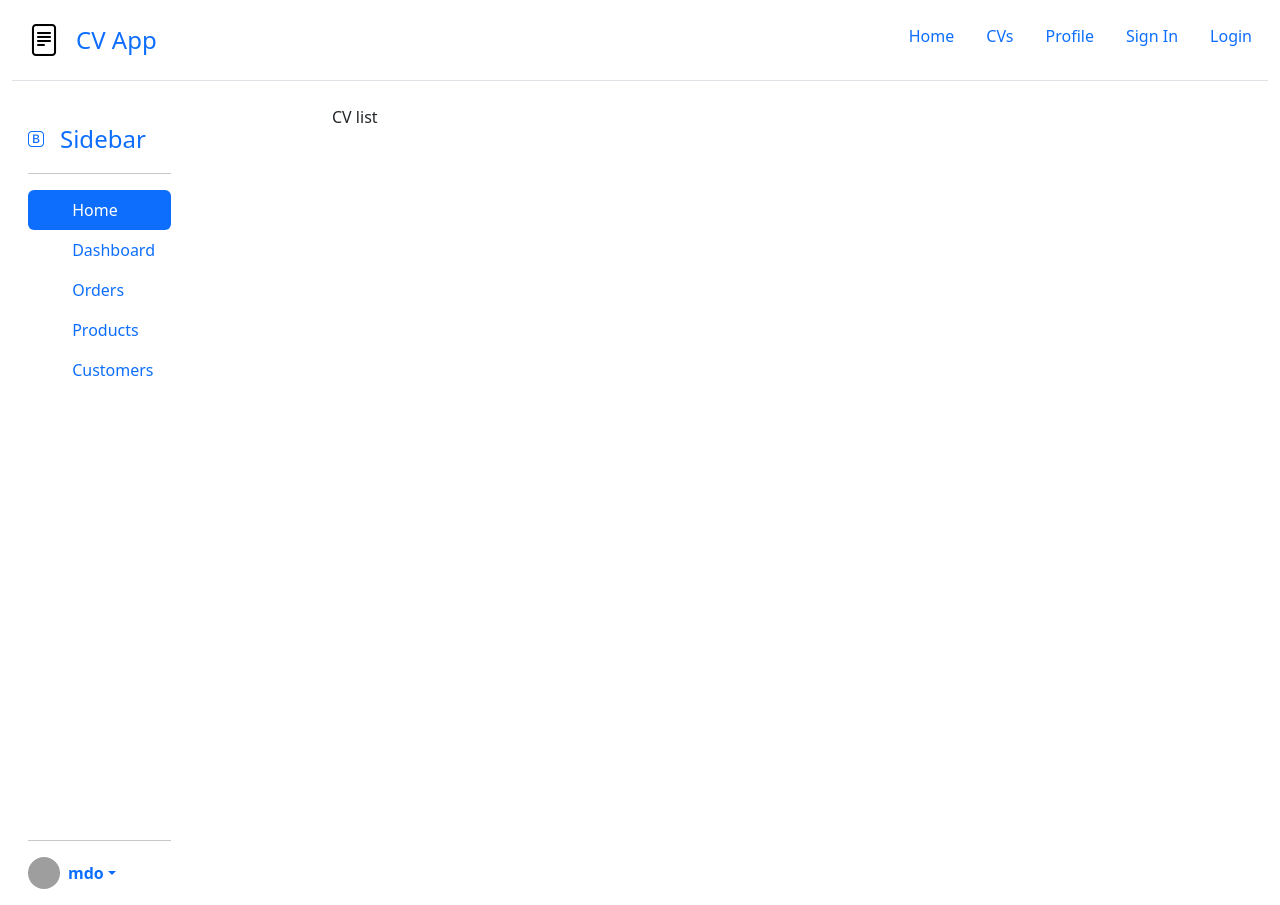
After one commit to jadry92/cv-app, a Django app: page /cvs/ in a window 1280 px wide. The commit adds this page. Run offline with Django 4.2, Linux system fonts and the light colour scheme; some libraries are stand-ins or nearby versions; grey boxes are pictures that could not be loaded.

Commit message:
add cv urls.py

```diff
--- a/Templates/base.html
+++ b/Templates/base.html
@@ -21,6 +21,7 @@
             integrity="sha512-SbiR/eusphKoMVVXysTKG/7VseWii+Y3FdHrt0EpKgpToZeemhqHeZeLWLhJutz/2ut2Vw1uQEj2MbRF+TVBUA=="
             crossorigin="anonymous"
             referrerpolicy="no-referrer" />
+      <link rel="stylesheet" href="https://cdn.jsdelivr.net/npm/bootstrap-icons@1.3.0/font/bootstrap-icons.css">
       <!-- Your stuff: Third-party CSS libraries go here -->
       <!-- This file stores project-specific CSS -->
       <link href="{% static 'css/project.css' %}" rel="stylesheet" />
--- /dev/null
+++ b/Templates/cv/cv_list.html
@@ -0,0 +1,9 @@
+{% extends "base.html" %}
+
+{% block content %}
+<div class="">
+  <div class="">
+    CV list
+  </div>
+</div>
+{% endblock content %}
--- a/Templates/header.html
+++ b/Templates/header.html
@@ -1,8 +1,6 @@
 <header class="d-flex flex-wrap justify-content-center py-3 mb-4 border-bottom">
   <a href="/" class="d-flex align-items-center mb-3 mb-md-0 me-md-auto link-body-emphasis text-decoration-none">
-    <svg class="bi me-2" width="40" height="32">
-      <use xlink:href="#bootstrap" />
-    </svg>
+    <i class="bi bi-file-text mx-3" style="font-size: 2rem; color: black;"></i>
     <span class="fs-4">CV App</span>
   </a>
 
--- a/Templates/sidebar.html
+++ b/Templates/sidebar.html
@@ -1,7 +1,7 @@
 {% load static i18n %}
 <div class="d-flex flex-column flex-shrink-0 p-3 bg-body-tertiary">
   <a href="/" class="d-flex align-items-center mb-3 mb-md-0 me-md-auto link-body-emphasis text-decoration-none">
-    <img src="{% static 'icons/bootstrap/bootstrap.svg' %}" class="bi pe-none me-2" width="40" height="32"/>
+    <i class="bi bi-bootstrap me-3"></i>
     <span class="fs-4">Sidebar</span>
   </a>
   <hr>
--- a/config/settings.py
+++ b/config/settings.py
@@ -64,7 +64,7 @@ THIRD_PARTY_APPS = [
     "django_htmx",
 ]
 
-LOCAL_APPS = ["users"]
+LOCAL_APPS = ["users", "cv"]
 
 # https://docs.djangoproject.com/en/dev/ref/settings/#installed-apps
 INSTALLED_APPS = LOCAL_APPS + DJANGO_APPS + THIRD_PARTY_APPS
--- a/config/urls.py
+++ b/config/urls.py
@@ -10,5 +10,6 @@ urlpatterns = [
     path('admin/', admin.site.urls),
     path("users/", include("users.urls", namespace="users")),
     path("",TemplateView.as_view(template_name="home.html"),name="home"),
-    path("account/", include("allauth.urls"))
+    path("account/", include("allauth.urls")),
+    path("", include("cv.urls")),
 ]
--- /dev/null
+++ b/cv/urls.py
@@ -0,0 +1,10 @@
+""" CV urls app """
+
+# Django
+from django.urls import path
+# Views
+from cv.views import CVListView
+
+urlpatterns = [
+    path("cvs/", CVListView.as_view(), name="cv_list"),
+    ]
--- a/cv/views.py
+++ b/cv/views.py
@@ -1,3 +1,9 @@
-from django.shortcuts import render
+""" CV Views """
 
-# Create your views here.
+# Django
+from django.views.generic import TemplateView
+
+
+class CVListView(TemplateView):
+    """ CV List View """
+    template_name = "cv/cv_list.html"
```
